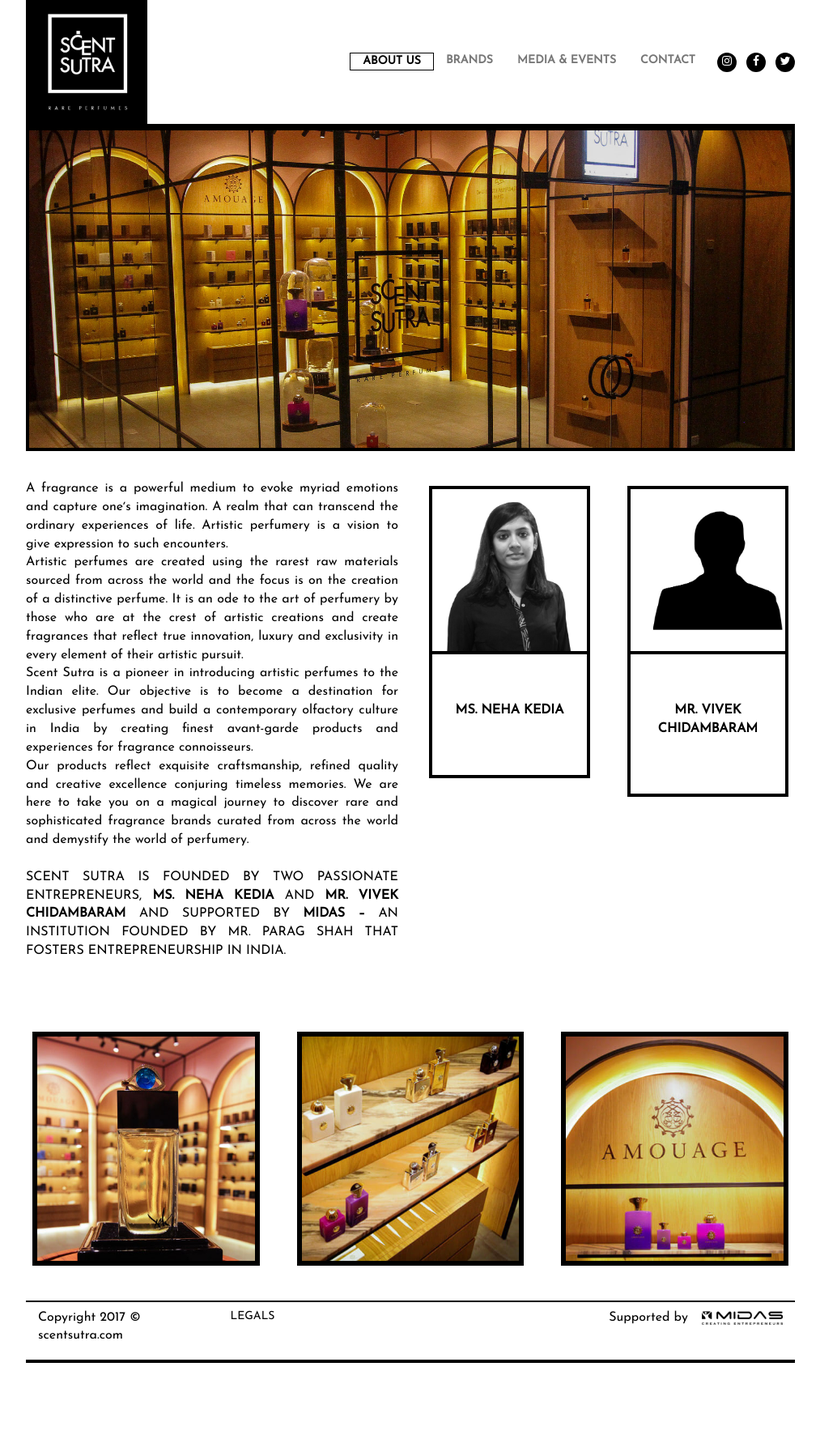
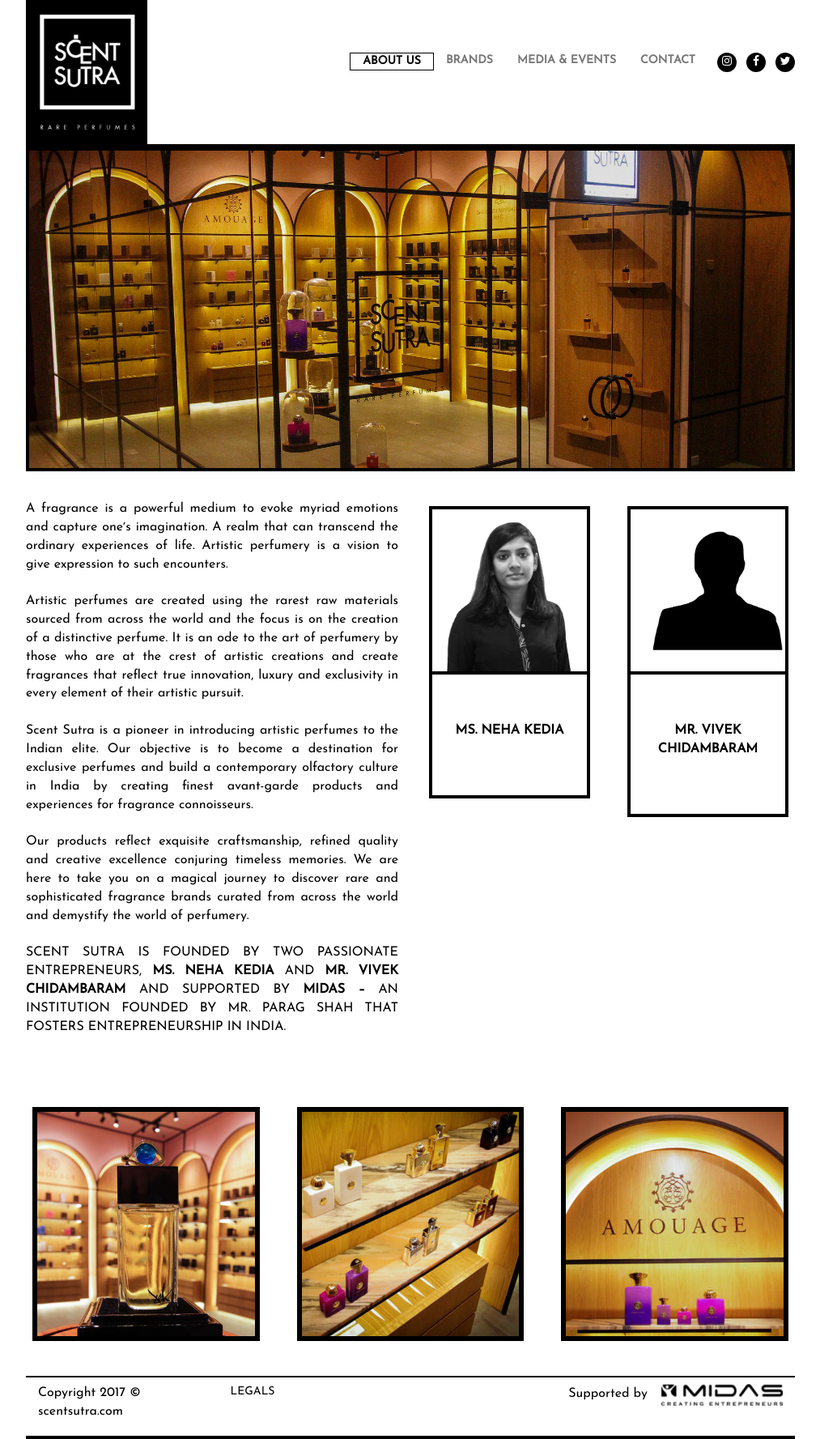
Before and after one commit to ArnavPuri/scentsutra, a Jekyll site: the page built from about.html, in a window 1280 px wide. Shown: the whole page at 81% size, without its empty margins (133-1146 px from the left). Built offline with Jekyll 4.4.1, drawn with Linux system fonts in a browser that asks for light colours; nearby versions of some CDN libraries; before the commit the page ends 1683 px from its top, so only the background shows below that.

Commit message:
modified as per comments on 4th April

```diff
--- a/_includes/footer.html
+++ b/_includes/footer.html
@@ -9,7 +9,7 @@
 			<a class="legal-link" href="#" style="color: black">LEGALS</a>
 		</div>
 		<div class="col-xs-4 pull-right" style="float: right;">
-			<p style="float: right;">Supported by <a href="http://midasindia.net" target="_blank"><img src="images/midaslogo.png" style="width: 100px; margin-left: 12px;"></a></p>
+			<p style="float: right;">Supported by <a href="http://midasindia.net" target="_blank"><img src="images/midaslogo.png" style="width: 150px; margin-left: 12px;"></a></p>
 		</div>
 	</div>
 </div>
--- a/about.html
+++ b/about.html
@@ -16,21 +16,11 @@
 	<div class="container">
 		<div class="row">
 			<div class="col-xs-6 about-block">
-				<p>A fragrance is a powerful medium to evoke myriad emotions and capture one&#700;s imagination. A realm that can transcend the ordinary experiences of life. Artistic
-				perfumery is a vision to give expression to such encounters.<br>
-				Artistic perfumes are created using the rarest raw materials sourced from across the
-				world and the focus is on the creation of a distinctive perfume. It is an ode to the art
-				of perfumery by those who are at the crest of artistic creations and create
-				fragrances that reflect true innovation, luxury and exclusivity in every element of
-				their artistic pursuit.<br>
-				Scent Sutra is a pioneer in introducing artistic perfumes to the Indian elite. Our
-				objective is to become a destination for exclusive perfumes and build a
-				contemporary olfactory culture in India by creating finest avant-garde products and
-				experiences for fragrance connoisseurs.<br>
-				Our products reflect exquisite craftsmanship, refined quality and creative excellence
-				conjuring timeless memories. We are here to take you on a magical journey to
-				discover rare and sophisticated fragrance brands curated from across the world
-				and demystify the world of perfumery.<br> <br>
+				<p>A fragrance is a powerful medium to evoke myriad emotions and capture one&#700;s imagination. A realm that can transcend the ordinary experiences of life. Artistic perfumery is a vision to give expression to such encounters.<br><br>
+				Artistic perfumes are created using the rarest raw materials sourced from across the world and the focus is on the creation of a distinctive perfume. It is an ode to the art of perfumery by those who are at the crest of artistic creations and create fragrances that reflect true innovation, luxury and exclusivity in every element of their artistic pursuit.<br><br>
+				Scent Sutra is a pioneer in introducing artistic perfumes to the Indian elite. Our objective is to become a destination for exclusive perfumes and build a
+				contemporary olfactory culture in India by creating finest avant-garde products and experiences for fragrance connoisseurs.<br><br>
+				Our products reflect exquisite craftsmanship, refined quality and creative excellence conjuring timeless memories. We are here to take you on a magical journey to discover rare and sophisticated fragrance brands curated from across the world and demystify the world of perfumery.<br> <br>
 				SCENT SUTRA IS FOUNDED BY TWO PASSIONATE ENTREPRENEURS, <strong>MS. NEHA KEDIA</strong> AND <strong>MR. VIVEK CHIDAMBARAM</strong> AND SUPPORTED BY
 				<strong>MIDAS &ndash;</strong> AN INSTITUTION FOUNDED BY MR. PARAG SHAH THAT FOSTERS ENTREPRENEURSHIP IN INDIA.</p>
 			</div>
--- a/contact.html
+++ b/contact.html
@@ -11,11 +11,11 @@
 					<p>Scent Sutra, Ground floor, Nitesh Hub, Koregaon Park,
 					Next to Citibank, Pune 411001, India</p>
 					<br>
-					<h3>STORE TIMING</h3>
+					<h3>STORE HOURS</h3>
 					<p>Monday to Sunday, 11:00 AM - 9:00 PM</p>
 					<br>
 					<br>
-					<p><strong>Contact: </strong>+91 88303 16486</p>
+					<p><strong>Contact: </strong>+91  99303 53131/ +91 +91 88303 16486</p>
 					<p>For any queries, write to us on cc@scentsutra.com</p>
 				</div>
 				<div class="col-xs-6 eqcol" style="    padding-right: 0; padding-left: 0;">
--- a/css/_nav.scss
+++ b/css/_nav.scss
@@ -24,7 +24,7 @@
 	background: black;
 }
 .navbar-brand img {
-    width: 125px;
+    width: 150px;
     margin: 0 auto;
     padding: 14px 0;
 }
```
